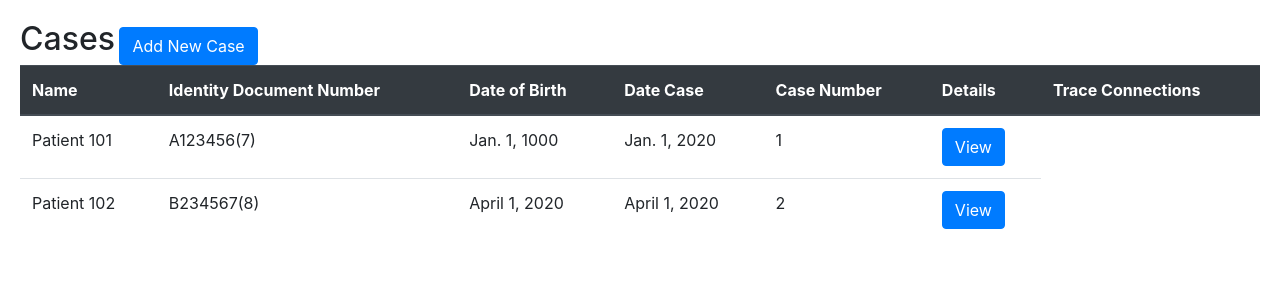
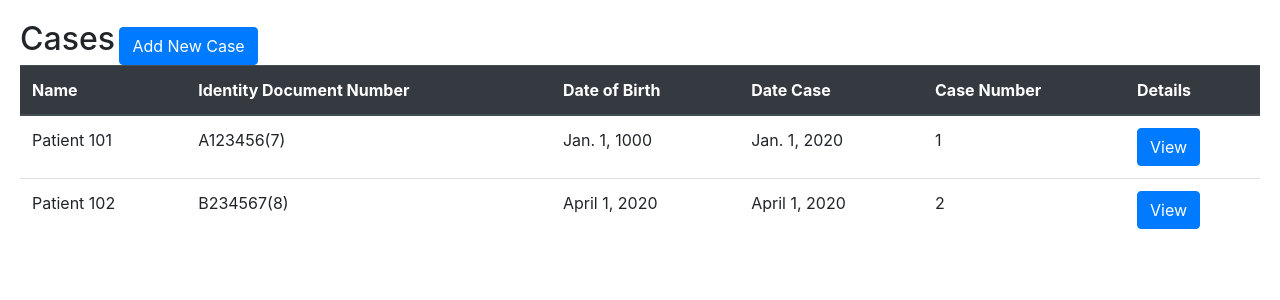
Before and after one commit to zupeter/trans19, a Django app: page /case/ in a window 1280 px wide. Shown: the part 56-356 px from the top of the page. Run offline with Django 3.2, Linux system fonts and the light colour scheme; data comes from the database, SQL or seed files in the repository; some libraries are stand-ins or nearby versions.

Commit message:
removed trace button

```diff
--- a/src/record/templates/case/list.html
+++ b/src/record/templates/case/list.html
@@ -19,7 +19,6 @@
 					<th>Date Case</th>
 					<th>Case Number</th>
 					<th>Details</th>
-					<th>Trace Connections</th>
 				</tr>
 			</thead>
 			<tbody>
```
